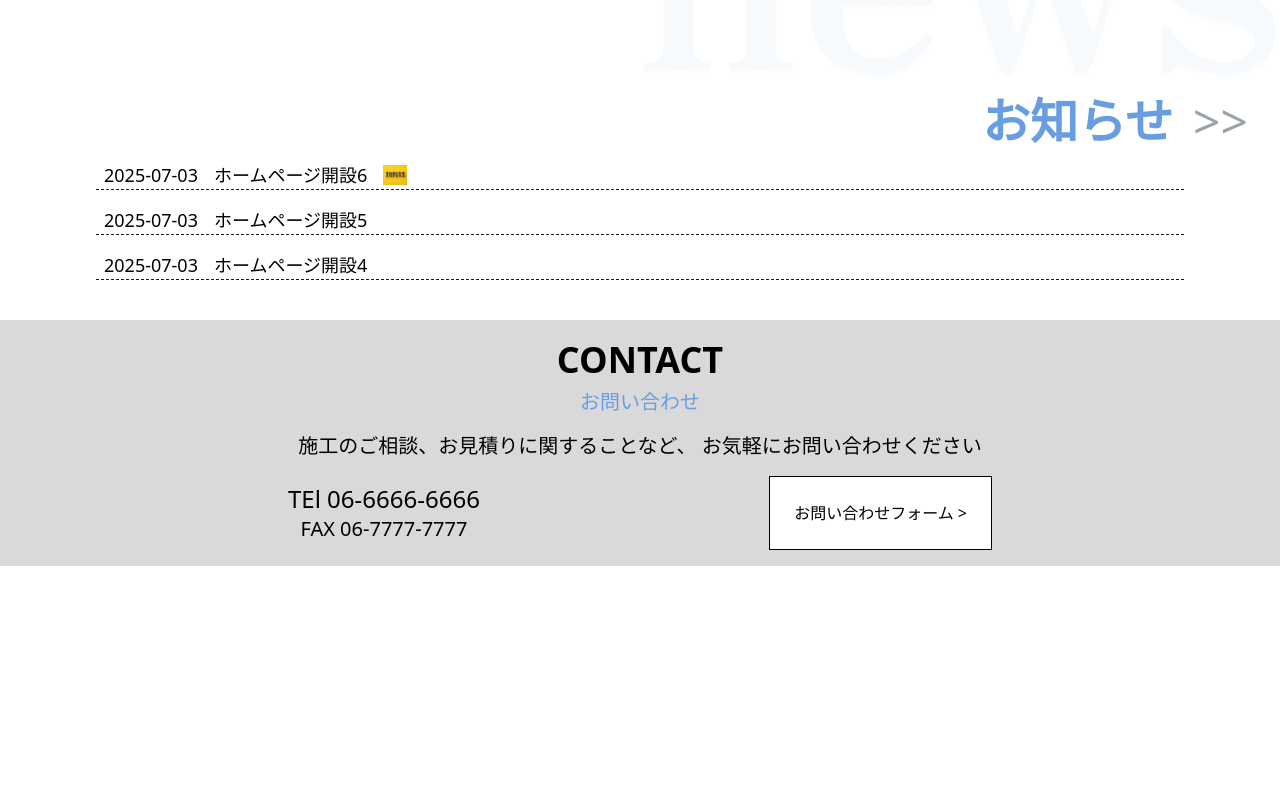
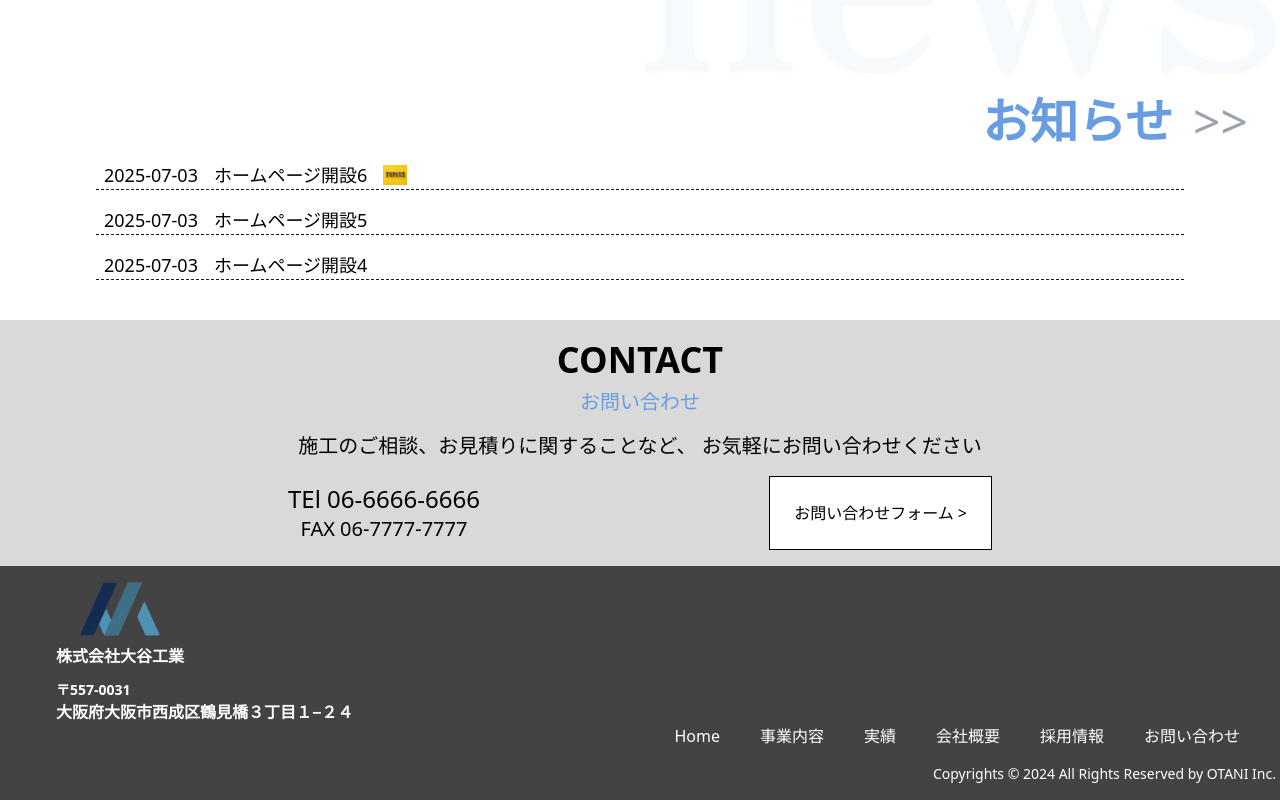
Before and after one commit to teppei1994667/OtaniKogyo_HP, a Next.js app: page / in a window 1280 px wide. Shown: the part 5241-6041 px from the top of the page. Before the commit the page ends 5807 px from the top, so only its background shows below. Built offline with nearby package versions, Linux system fonts and the light colour scheme.

Commit message:
TOP:Footer

```diff
--- /dev/null
+++ b/src/app/component/Footer.tsx
@@ -0,0 +1,44 @@
+import { Grid } from "@mui/material";
+import Image from "next/image";
+import { Menu } from "./Menu";
+
+export const Footer = () => {
+  return (
+    <footer className="bg-footer text-white py-4 pl-2 md:pl-8 lg:pl-14">
+      <Grid container className="ml-5 xl:ml-6">
+        <Grid className="w-14 lg:w-20">
+          <Image src="/logo.png" alt="会社ロゴ" width={476} height={321} />
+        </Grid>
+      </Grid>
+      <Grid container className="mt-2">
+        <Grid>
+          <h1 className="text-xs lg:text-base font-bold">株式会社大谷工業</h1>
+        </Grid>
+      </Grid>
+      <Grid container>
+        <Grid className="mt-2 xl:mt-3">
+          <h1 className="text-xs lg:text-sm font-bold">〒557-0031</h1>
+        </Grid>
+      </Grid>
+      <Grid container>
+        <Grid>
+          <h1 className="text-xs lg:text-base font-bold">
+            大阪府大阪市西成区鶴見橋３丁目１−２４
+          </h1>
+        </Grid>
+      </Grid>
+      <Grid container className="justify-end">
+        <Grid>
+          <Menu drowerMenuVisible={false} />
+        </Grid>
+      </Grid>
+      <Grid container className="justify-end mt-4">
+        <Grid className="mr-1">
+          <h1 className="text-xs xl:text-sm">
+            Copyrights © 2024 All Rights Reserved by OTANI Inc.
+          </h1>
+        </Grid>
+      </Grid>
+    </footer>
+  );
+};
--- a/src/app/layout.tsx
+++ b/src/app/layout.tsx
@@ -2,6 +2,7 @@ import type { Metadata } from "next";
 import { Geist, Geist_Mono } from "next/font/google";
 import "./globals.css";
 import { Header } from "./component/Header";
+import { Footer } from "./component/Footer";
 
 const geistSans = Geist({
   variable: "--font-geist-sans",
@@ -30,6 +31,7 @@ export default function RootLayout({
       >
         <Header />
         {children}
+        <Footer />
       </body>
     </html>
   );
--- a/tailwind.config.ts
+++ b/tailwind.config.ts
@@ -31,6 +31,7 @@ export default {
       },
       backgroundColor: {
         contact: "#D9D9D9",
+        footer: "#434343",
       },
     },
   },
```
